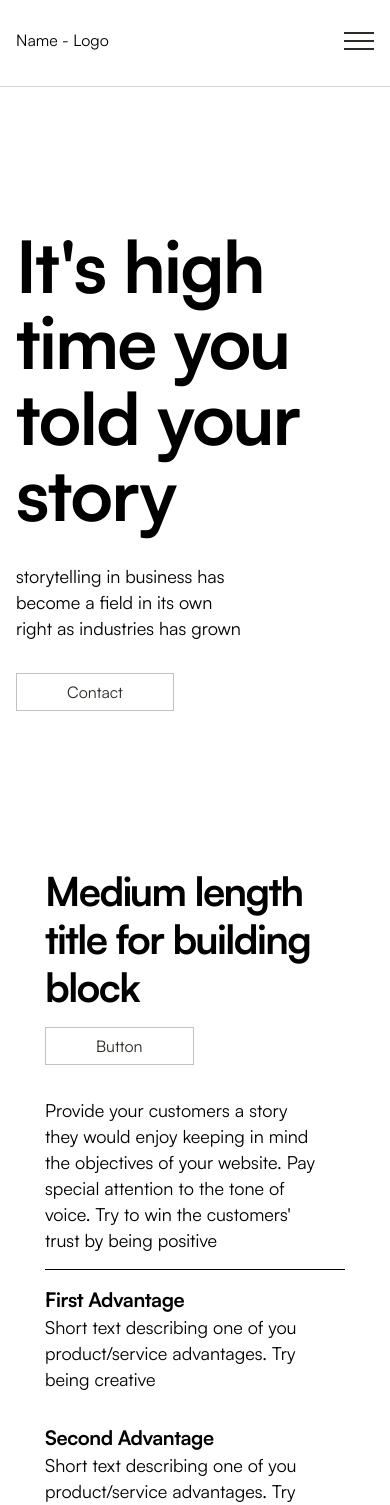
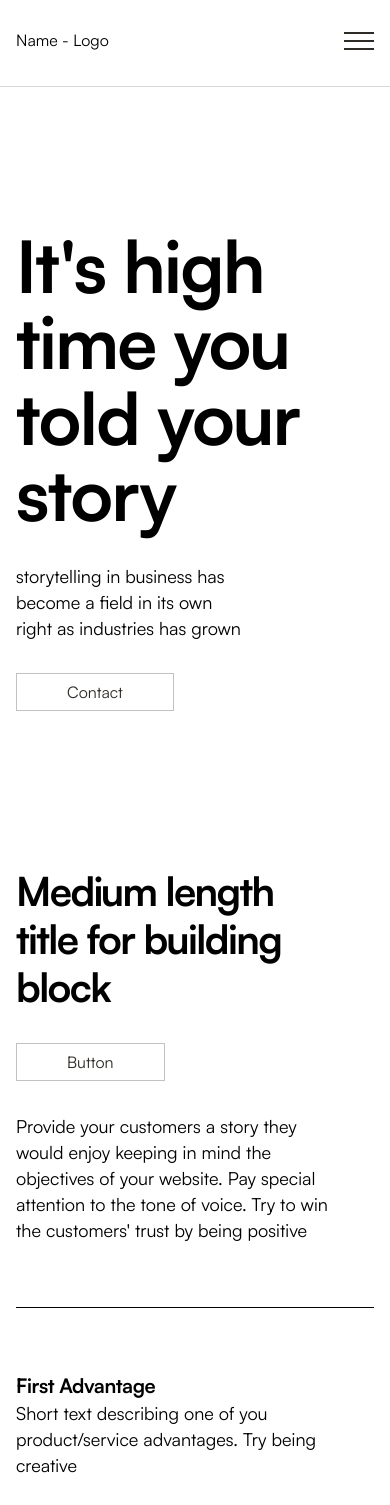
Before and after one commit to edizyurdakul/ConsermulSA, a Next.js app: page / in a window 390 px wide. Shown: the top 1505 px of the page. Built offline with nearby package versions, Linux system fonts and the light colour scheme.

Commit message:
Minor css fixes

```diff
--- a/components/Sections/Home/About/About.module.scss
+++ b/components/Sections/Home/About/About.module.scss
@@ -3,10 +3,10 @@
   justify-content: center;
   flex-direction: column;
   align-items: center;
-  padding: 6.25rem;
+  padding: 12.5rem 6.25rem 6.25rem 6.25rem;
 
   h2 {
-    margin-bottom: 1rem;
+    margin-bottom: 2rem;
   }
 
   ul {
@@ -50,7 +50,7 @@
 .divider {
   height: 1px;
   width: 100%;
-  margin: 1rem;
+  margin: 4rem;
   background: black;
   width: 1140px;
 }
@@ -92,14 +92,14 @@
 
 @media screen and (max-width: 820px) {
   .container {
-    width: 425px;
+    width: 540px;
   }
 
   .wrapper {
     padding: 4.25rem;
 
     ul {
-      width: 425px;
+      width: 540px;
 
       li:nth-child(1) {
         grid-column: 1/7;
@@ -116,13 +116,13 @@
     }
   }
   .divider {
-    width: 425px;
+    width: 540px;
   }
 }
 
-@media screen and (max-width: 450px) {
+@media screen and (max-width: 560px) {
   .container {
-    width: 300px;
+    width: 100%;
 
     .left {
       grid-column: 1/12;
@@ -137,7 +137,7 @@
     padding: 1rem;
 
     ul {
-      width: 300px;
+      width: 100%;
 
       li:nth-child(1) {
         grid-column: 1/12;
@@ -154,6 +154,6 @@
     }
   }
   .divider {
-    width: 300px;
+    width: 100%;
   }
 }
```
